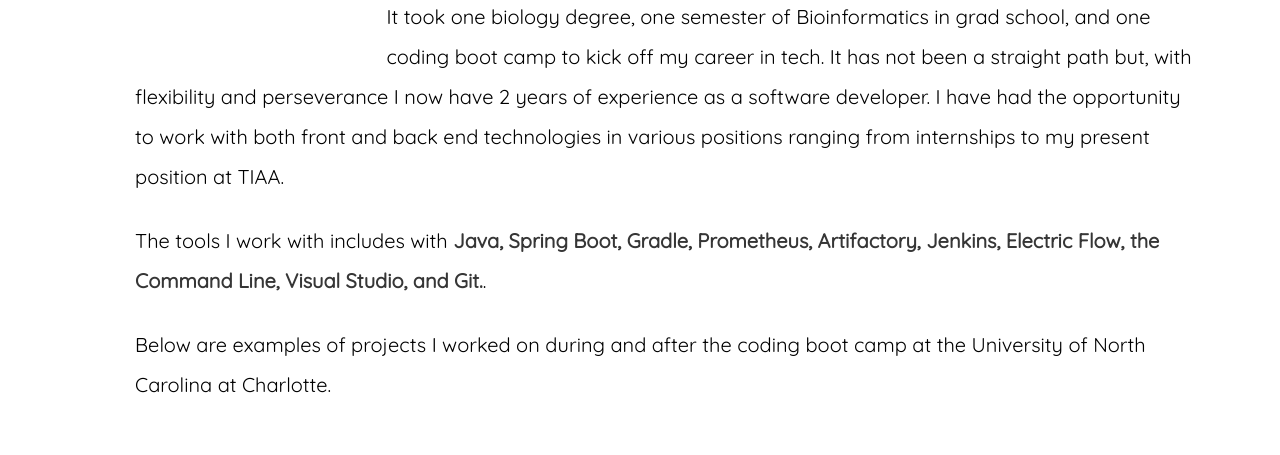
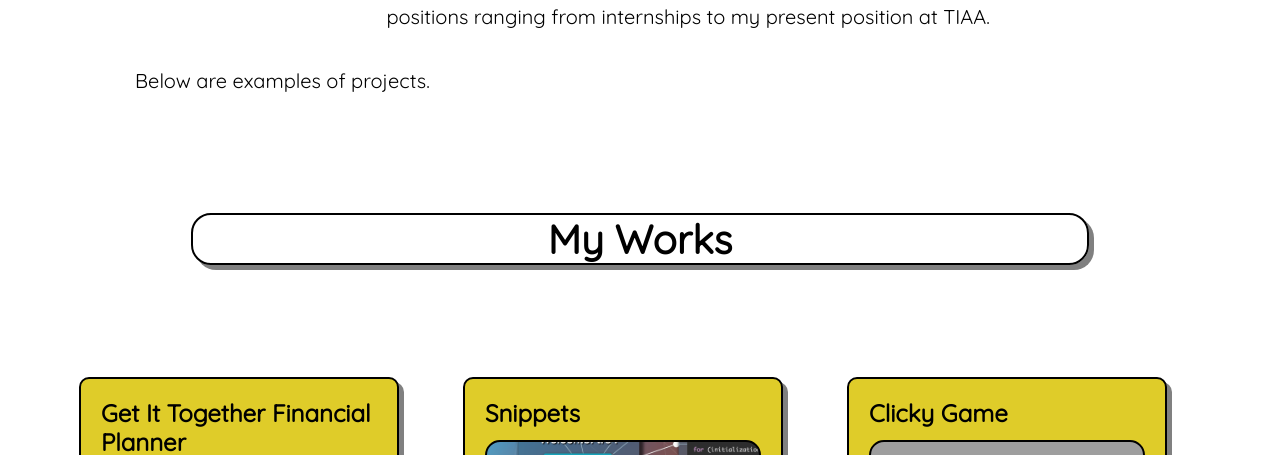
Before and after one commit to lhernandez5/PortfolioApp, a React (Create React App) app in the folder client/: page / in a window 1280 px wide. Shown: the part 966-1421 px from the top of the page. Built offline with nearby package versions, Linux system fonts and the light colour scheme; grey boxes are pictures that could not be loaded.

Commit message:
update to into text

```diff
--- a/client/src/components/Intro/Intro.js
+++ b/client/src/components/Intro/Intro.js
@@ -15,8 +15,6 @@
     <p className="intro">
       I'm a Software Developer at TIAA.
       I currently work at TIAA as a developer on the Business Rule Management System Development team that is responsible for the decision logic layer of web and mobile apps.
-      I contributed to the development and deployment efforts to migrate 30 apps from a legacy Business Rule Management System platform to using an open source Platform.
-      In addition, for this initiative I lead scrum, created stories in Jira, contributed to the development, and collaborated on solutions with QA and product teams.
     </p>
     <br />
     <p className="intro">
@@ -26,16 +24,7 @@
     </p>
     <br />
     <p className="intro">
-      The tools I work with includes
-      with{" "}
-      <strong>
-       Java, Spring Boot, Gradle, Prometheus, Artifactory, Jenkins, Electric Flow, the Command Line, Visual Studio, and Git.
-      </strong>
-      .
-    </p>
-    <br />
-    <p className="intro">
-        Below are examples of projects I worked on during and after the coding boot camp at the University of North Carolina at Charlotte.
+        Below are examples of projects.
     </p>
   </div>
 );
```
